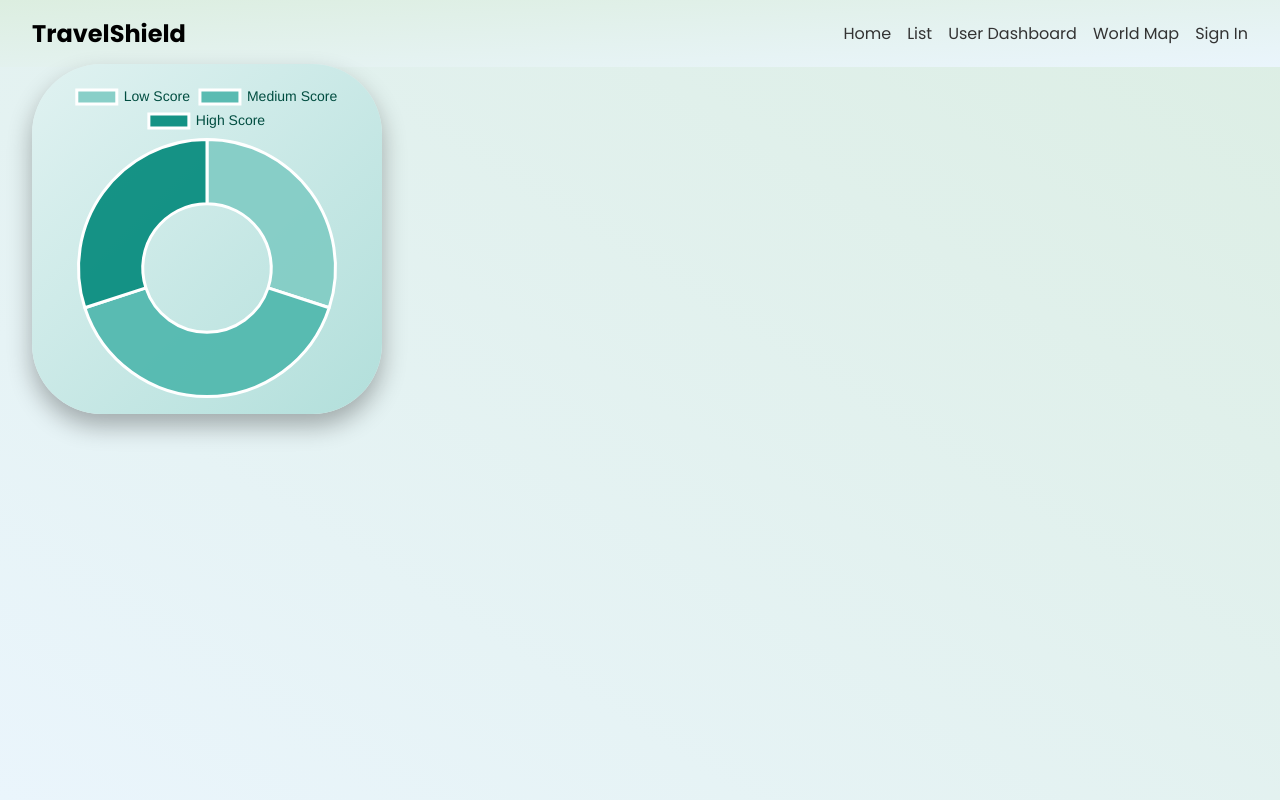
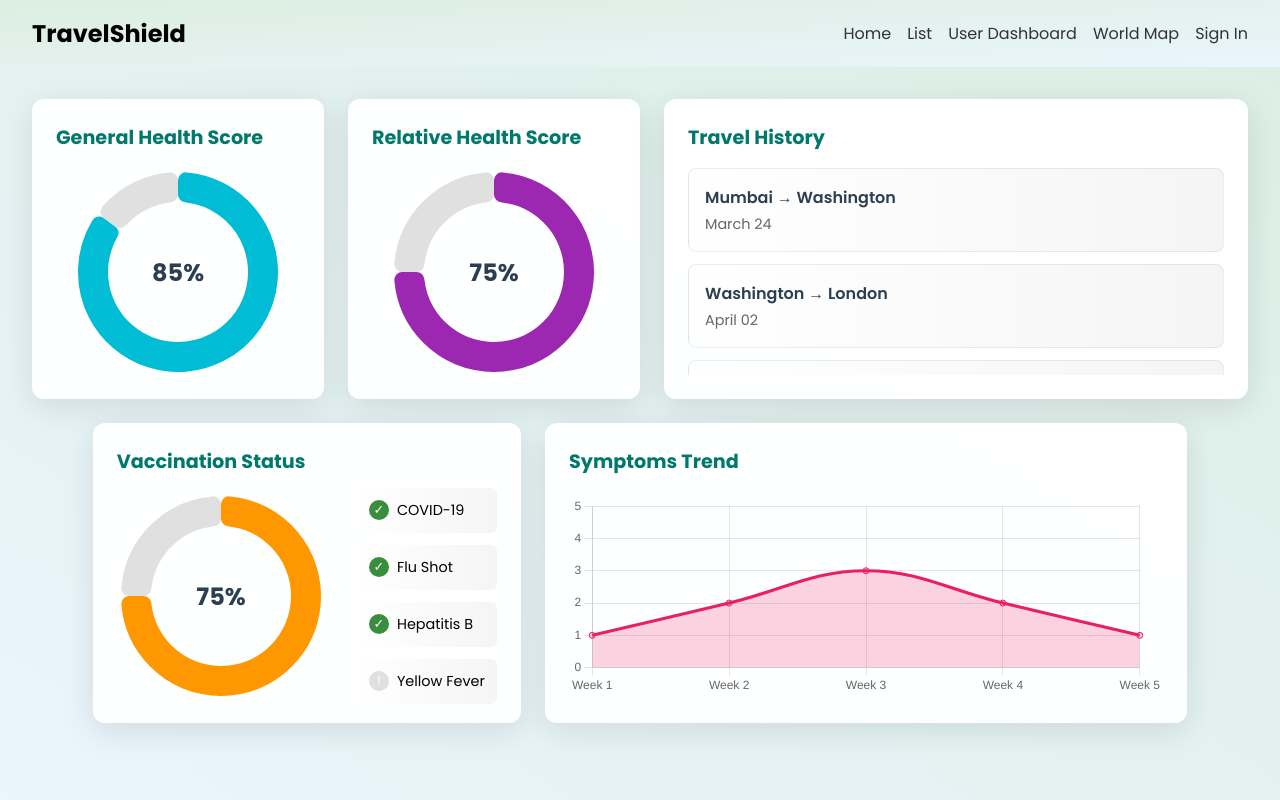
Before and after one commit to arnavparekar/TravelShield-Web, a React app: page /user-dashboard in a window 1280 px wide. Built offline with nearby package versions, Linux system fonts and the light colour scheme; no server answers.

Commit message:
User Dashboard without Firebase implemented

```diff
--- a/src/pages/UserDashboard.css
+++ b/src/pages/UserDashboard.css
@@ -1,22 +1,234 @@
+.dashboard-container {
+    max-width: 1400px;
+    margin: 0 auto;
+    padding: 2rem;
+  }
 
-.body {
+  .dashboard-container .header {
+    display: flex;
+    justify-content: space-between;
+    align-items: center;
+    background: linear-gradient(to right, #004d40, #00695c);
+    color: white;
+    padding: 1.5rem 2rem;
+    border-radius: 12px;
+    margin-bottom: 2rem;
+    box-shadow: 0 4px 15px rgba(0, 0, 0, 0.1);
+  }
+
+  .header h1 {
+    font-size: 1.8rem;
     margin: 0;
-    font-family: Arial, sans-serif;
-    background: linear-gradient(to bottom right, #008080, #f0f8ff);
-    color: #333;
-}
+  }
 
-.chart-container {
+  .profile {
+    display: flex;
+    align-items: center;
+    gap: 1rem;
+  }
+
+  .profile img {
+    width: 50px;
+    height: 50px;
+    border-radius: 50%;
+    border: 2px solid white;
+  }
+
+  .profile p {
+    margin: 0;
+  }
+
+  .row {
+    display: grid;
+    gap: 1.5rem;
+    margin-bottom: 1.5rem;
+  }
+
+  .row-1 {
+    grid-template-columns: 1fr 1fr 2fr;
+  }
+
+  .row-2 {
+    grid-template-columns: 2fr 3fr;
+    width: 90%;
+    margin: 0 auto;
+  }
+
+  .widget {
+    background: rgba(255, 255, 255, 0.95);
+    backdrop-filter: blur(10px);
+    border-radius: 12px;
+    box-shadow: 0 8px 32px rgba(0, 0, 0, 0.1);
+    padding: 1.5rem;
+    display: flex;
+    flex-direction: column;
+    height: 300px;
+    transition: all 0.3s ease;
+    animation: fadeIn 0.5s ease-out;
+  }
+
+  .widget:hover {
+    transform: translateY(-5px);
+    box-shadow: 0 12px 40px rgba(0, 0, 0, 0.15);
+  }
+
+  .widget h3 {
+    margin: 0 0 1rem 0;
+    font-size: 1.2rem;
+    color: #00796b;
+    flex-shrink: 0;
+  }
+
+  .travel-history {
+    list-style: none;
+    padding: 0;
+    margin: 0;
+    overflow-y: auto;
+    flex: 1;
+    display: flex;
+    flex-direction: column;
+    gap: 0.75rem;
+  }
+
+  .travel-history li {
+    background: linear-gradient(to right, #ffffff, #f5f5f5);
+    border-radius: 8px;
+    padding: 1rem;
+    border: 1px solid rgba(0, 121, 107, 0.1);
+    display: flex;
+    flex-direction: column;
+    gap: 0.25rem;
+    transition: all 0.3s ease;
+  }
+
+  .travel-history li:hover {
+    background: linear-gradient(to right, #e0f2f1, #ffffff);
+    transform: scale(1.02);
+    border-color: #00796b;
+    box-shadow: 0 4px 8px rgba(0, 0, 0, 0.1);
+  }
+
+  .travel-route {
+    font-weight: 600;
+    color: #2c3e50;
+    display: flex;
+    align-items: center;
+    gap: 0.5rem;
+  }
+
+  .travel-date {
+    color: #666;
+    font-size: 0.9rem;
+  }
+
+  .chart-container {
+    position: relative;
+    flex: 1;
+    min-height: 0;
+    display: flex;
+    justify-content: center;
+    align-items: center;
+  }
+
+  .chart-wrapper {
+    position: relative;
+    width: 100%;
+    height: 100%;
+    max-height: 200px;
+  }
+
+  .chart-value {
     position: absolute;
-    top: 4rem;
-    left: 2rem;
-    width: 350px;
-    height: 350px;
-    background: linear-gradient(to bottom right, #E0F2F1, #B2DFDB);
-    padding: 1rem;
-    border-radius: 20%;
-    box-shadow: 0 12px 25px rgba(0, 0, 0, 0.3);
+    top: 50%;
+    left: 50%;
+    transform: translate(-50%, -50%);
+    font-size: 1.5rem;
+    font-weight: bold;
+    color: #2c3e50;
+    z-index: 1;
+    opacity: 0;
+    animation: fadeIn 1s ease-out forwards;
+    animation-delay: 2s;
+  }
+
+  .vaccination-container {
+    display: flex;
+    gap: 2rem;
+    flex: 1;
+    min-height: 0;
+  }
+
+  .vaccination-chart {
+    flex: 1;
+    position: relative;
+    display: flex;
+    align-items: center;
+  }
+
+  .vaccination-list {
+    list-style: none;
+    padding: 0;
+    margin: 0;
+    display: flex;
+    flex-direction: column;
+    justify-content: center;
+    gap: 0.75rem;
+    min-width: 140px;
+  }
+
+  .vaccination-list li {
+    background: linear-gradient(to right, #ffffff, #f5f5f5);
+    padding: 0.75rem;
+    border-radius: 6px;
+    display: flex;
+    align-items: center;
+    gap: 0.5rem;
+    font-size: 0.9rem;
+    transition: all 0.2s;
+  }
+
+  .vaccination-list li:hover {
+    background: linear-gradient(to right, #e0f2f1, #ffffff);
+    transform: translateX(5px);
+  }
+
+  .vaccination-list li:before {
+    content: "✓";
+    width: 20px;
+    height: 20px;
     display: flex;
     align-items: center;
     justify-content: center;
-}
+    border-radius: 50%;
+    background-color: #388e3c;
+    color: white;
+    font-size: 0.8rem;
+  }
+
+  .vaccination-list li.pending:before {
+    content: "!";
+    background-color: #e0e0e0;
+  }
+
+  @keyframes fadeIn {
+    from {
+      opacity: 0;
+      transform: translate(-50%, -50%) scale(0.5);
+    }
+    to {
+      opacity: 1;
+      transform: translate(-50%, -50%) scale(1);
+    }
+  }
+
+  @media (max-width: 1024px) {
+    .row-1, .row-2 {
+      grid-template-columns: 1fr;
+      width: 100%;
+    }
+
+    .widget {
+      height: auto;
+      min-height: 300px;
+    }
+  }
--- a/src/pages/UserDashboard.js
+++ b/src/pages/UserDashboard.js
@@ -1,73 +1,264 @@
 import React, { useEffect, useRef } from 'react';
-import Chart from 'chart.js/auto';
+import { Chart } from 'chart.js/auto';
 import './UserDashboard.css';
 
-const UserDashboard = () => {
-    const canvasRef = useRef(null);
+function UserDashboard() {
+  const generalHealthRef = useRef(null);
+  const relativeHealthRef = useRef(null);
+  const vaccinationRef = useRef(null);
+  const symptomsRef = useRef(null);
+
+  const createAnimatedDoughnutChart = (canvas, finalData, colors, hoverColors) => {
+    if (!canvas) return null;
+    const ctx = canvas.getContext('2d');
+    let currentValue = 0;
+    const targetValue = finalData.datasets[0].data[0];
+    const startTime = Date.now();
+    const duration = 2000;
+
+    const chart = new Chart(ctx, {
+      type: 'doughnut',
+      data: {
+        labels: finalData.labels,
+        datasets: [{
+          data: [0, 100],
+          backgroundColor: colors,
+          borderWidth: 0,
+        }]
+      },
+      options: {
+        maintainAspectRatio: false,
+        plugins: {
+          legend: { display: false },
+        },
+        cutout: '70%',
+        borderRadius: 8,
+        animation: {
+          duration: 0
+        },
+        onHover: (event, elements) => {
+          if (elements.length) {
+            chart.data.datasets[0].backgroundColor = elements[0].index === 0 ?
+              [hoverColors[0], colors[1]] :
+              [colors[0], hoverColors[1]];
+          } else {
+            chart.data.datasets[0].backgroundColor = colors;
+          }
+          chart.update('none');
+        }
+      }
+    });
+
+    function animate() {
+      const elapsed = Date.now() - startTime;
+      const progress = Math.min(elapsed / duration, 1);
+
+      const easeOutQuart = t => 1 - Math.pow(1 - t, 4);
+      currentValue = easeOutQuart(progress) * targetValue;
+
+      chart.data.datasets[0].data = [currentValue, 100 - currentValue];
+      chart.update('none');
+
+      const valueDisplay = canvas.parentElement.parentElement.querySelector('.chart-value');
+      if (valueDisplay) {
+        valueDisplay.textContent = `${Math.round(currentValue)}%`;
+      }
+
+      if (progress < 1) {
+        requestAnimationFrame(animate);
+      }
+    }
+
+    requestAnimationFrame(animate);
+    return chart;
+  };
 
   useEffect(() => {
-        const ctx = canvasRef.current?.getContext('2d');
-        if (ctx) {
-            new Chart(ctx, {
-                type: 'doughnut',
+    const charts = [];
+
+    // General Health Chart
+    if (generalHealthRef.current) {
+      charts.push(createAnimatedDoughnutChart(
+        generalHealthRef.current,
+        {
+          labels: ['Achieved', 'Remaining'],
+          datasets: [{
+            data: [85, 15],
+            backgroundColor: ['#00BCD4', '#e0e0e0'],
+            borderWidth: 0,
+          }]
+        },
+        ['#00BCD4', '#e0e0e0'],
+        ['#26C6DA', '#bdbdbd']
+      ));
+    }
+
+    // Relative Health Chart
+    if (relativeHealthRef.current) {
+      charts.push(createAnimatedDoughnutChart(
+        relativeHealthRef.current,
+        {
+          labels: ['Above Average', 'Average'],
+          datasets: [{
+            data: [75, 25],
+            backgroundColor: ['#9C27B0', '#e0e0e0'],
+            borderWidth: 0,
+          }]
+        },
+        ['#9C27B0', '#e0e0e0'],
+        ['#BA68C8', '#bdbdbd']
+      ));
+    }
+
+    // Vaccination Chart
+    if (vaccinationRef.current) {
+      charts.push(createAnimatedDoughnutChart(
+        vaccinationRef.current,
+        {
+          labels: ['Complete', 'Pending'],
+          datasets: [{
+            data: [75, 25],
+            backgroundColor: ['#FF9800', '#e0e0e0'],
+            borderWidth: 0,
+          }]
+        },
+        ['#FF9800', '#e0e0e0'],
+        ['#FFA726', '#bdbdbd']
+      ));
+    }
+
+    // Symptoms Chart
+    if (symptomsRef.current) {
+      charts.push(new Chart(symptomsRef.current, {
+        type: 'line',
         data: {
-                    labels: ['Low Score', 'Medium Score', 'High Score'],
-                    datasets: [
-                        {
-                            label: 'Health Scores',
-                            data: [30, 40, 30],
-                            backgroundColor: [
-                                'rgba(128, 203, 196, 0.9)',
-                                'rgba(77, 182, 172, 0.9)',
-                                'rgba(0, 137, 123, 0.9)',
-                            ],
-                            hoverBackgroundColor: [
-                                'rgba(178, 223, 219, 1)',
-                                'rgba(128, 203, 196, 1)',
-                                'rgba(0, 77, 64, 1)',
-                            ],
-                            borderWidth: 3,
-                            borderColor: '#ffffff',
-                            hoverOffset: 8,
-                        },
-                    ],
+          labels: ['Week 1', 'Week 2', 'Week 3', 'Week 4', 'Week 5'],
+          datasets: [{
+            label: 'Symptoms',
+            data: [1, 2, 3, 2, 1],
+            borderColor: '#E91E63',
+            backgroundColor: 'rgba(233, 30, 99, 0.2)',
+            fill: true,
+            tension: 0.4
+          }]
         },
         options: {
-                    responsive: true,
           maintainAspectRatio: false,
-                    cutout: '50%',
           plugins: {
-                        legend: {
-                            position: 'top',
-                            labels: {
-                                color: '#004D40',
-                                font: {
-                                    size: 14,
+            legend: { display: false }
           },
-                            },
-                        },
-                        tooltip: {
-                            backgroundColor: 'rgba(0, 77, 64, 0.8)',
-                            bodyColor: '#ffffff',
-                            borderColor: '#004D40',
-                            borderWidth: 1,
-                        },
+          scales: {
+            y: {
+              beginAtZero: true,
+              max: 5,
+              ticks: {
+                stepSize: 1
+              }
+            }
           },
           animation: {
-                        animateScale: true,
-                    },
-                },
-            });
+            duration: 2000,
+            easing: 'easeInOutQuart'
           }
+        }
+      }));
+    }
+
+    // Cleanup function
+    return () => {
+      charts.forEach(chart => chart.destroy());
+    };
   }, []);
 
   return (
-        <div className="dashboard">
+    <div className="dashboard-container">
+      {/* <div className="header">
+        <h1>User Name</h1>
+        <h2>Age : </h2>
+        <h2>Gender : </h2>
+        <div className="profile">
+          <img src="/api/placeholder/50/50" alt="Profile" />
+          <div>
+            <p><strong>John Doe</strong></p>
+            <p>ID: 12345</p>
+          </div>
+        </div>
+      </div> */}
+
+      <div className="row row-1">
+        <div className="widget">
+          <h3>General Health Score</h3>
           <div className="chart-container">
-                <canvas ref={canvasRef}></canvas>
+            <div className="chart-value">0%</div>
+            <div className="chart-wrapper">
+              <canvas ref={generalHealthRef}></canvas>
+            </div>
+          </div>
+        </div>
+
+        <div className="widget">
+          <h3>Relative Health Score</h3>
+          <div className="chart-container">
+            <div className="chart-value">0%</div>
+            <div className="chart-wrapper">
+              <canvas ref={relativeHealthRef}></canvas>
+            </div>
+          </div>
+        </div>
+
+        <div className="widget">
+          <h3>Travel History</h3>
+          <ul className="travel-history">
+            <li>
+              <div className="travel-route">Mumbai → Washington</div>
+              <div className="travel-date">March 24</div>
+            </li>
+            <li>
+              <div className="travel-route">Washington → London</div>
+              <div className="travel-date">April 02</div>
+            </li>
+            <li>
+              <div className="travel-route">London → Paris</div>
+              <div className="travel-date">April 15</div>
+            </li>
+            <li>
+              <div className="travel-route">Paris → Mumbai</div>
+              <div className="travel-date">April 30</div>
+            </li>
+          </ul>
+        </div>
+      </div>
+
+      <div className="row row-2">
+        <div className="widget">
+          <h3>Vaccination Status</h3>
+          <div className="vaccination-container">
+            <div className="vaccination-chart">
+              <div className="chart-value">0%</div>
+              <div className="chart-wrapper">
+                <canvas ref={vaccinationRef}></canvas>
+              </div>
+            </div>
+            <ul className="vaccination-list">
+              <li>COVID-19</li>
+              <li>Flu Shot</li>
+              <li>Hepatitis B</li>
+              <li className="pending">Yellow Fever</li>
+            </ul>
+          </div>
+        </div>
+
+        <div className="widget">
+          <h3>Symptoms Trend</h3>
+          <div className="chart-container">
+            <div className="chart-wrapper">
+              <canvas ref={symptomsRef}></canvas>
+            </div>
+          </div>
+        </div>
       </div>
     </div>
   );
-};
+}
 
 export default UserDashboard;
```
Lines whose indentation alone changed are shown as unchanged.
